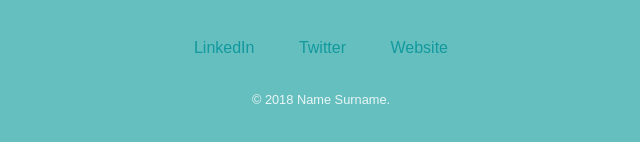
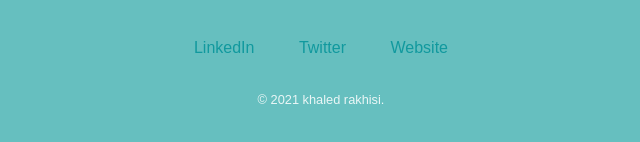
Before and after one commit to khaledrakhisi/CV, a plain HTML site: page index.html in a window 1280 px wide. Shown: the part 2299-2441 px from the top of the page, 319-959 px from the left. Drawn offline with Linux system fonts and the light colour scheme; a web font is replaced by a local one.

Commit message:
Update index.html

```diff
--- a/index.html
+++ b/index.html
@@ -58,7 +58,7 @@
     <a class="footer-link" href="https://www.linkedin.com/">LinkedIn</a>
     <a class="footer-link" href="https://twitter.com/">Twitter</a>
     <a class="footer-link" href="https://www.appbrewery.co/">Website</a>
-    <p class="copyrighttext">© 2018 Name Surname.</p>
+    <p class="copyrighttext">© 2021 khaled rakhisi.</p>
   </div>
   <div>Icons made by <a href="https://www.freepik.com" title="Freepik">Freepik</a> from <a href="https://www.flaticon.com/" title="Flaticon">www.flaticon.com</a></div>
 </body>
```
